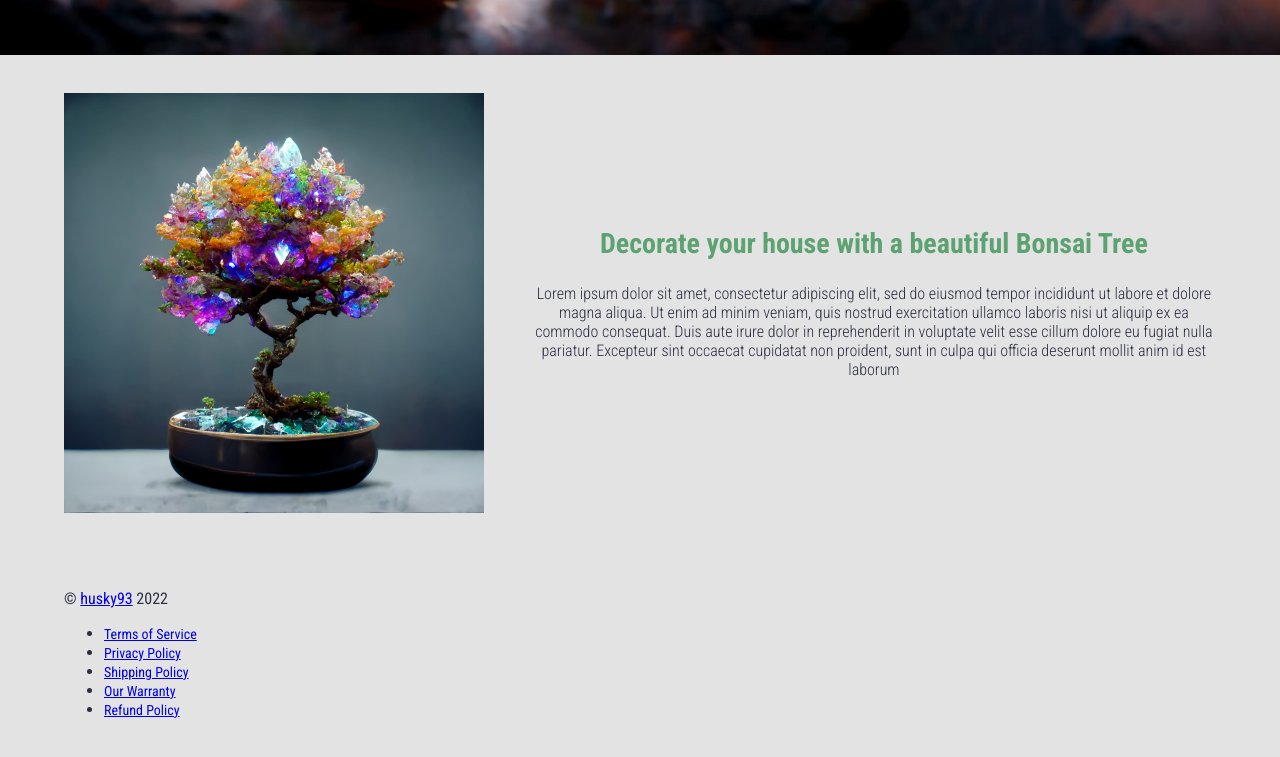
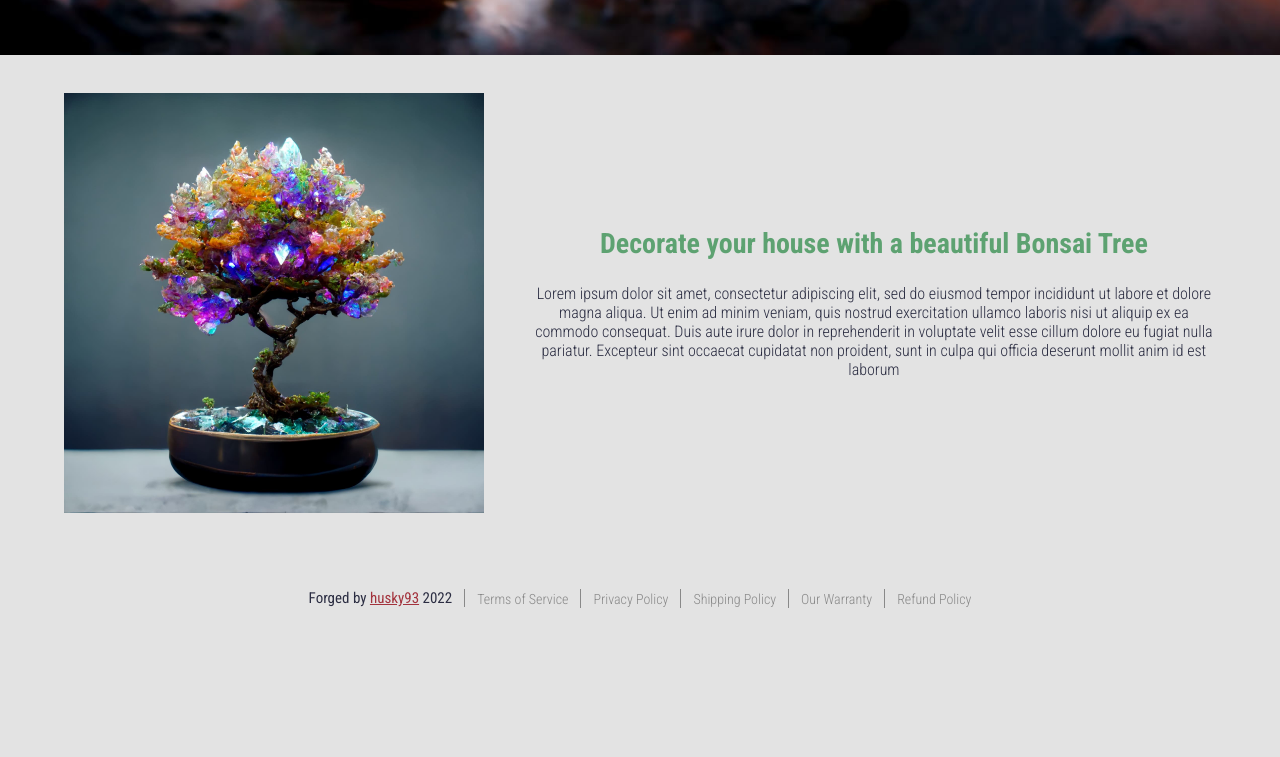
Before and after one commit to husky93/shopping-cart, a React app: page / in a window 1280 px wide. Shown: the part 745-1502 px from the top of the page. After the commit the page ends 1391 px from the top, so only its background shows below. Built offline with nearby package versions, Linux system fonts and the light colour scheme; a web font is replaced by a local one.

Commit message:
Style footer section

```diff
--- a/src/assets/styles/components/Button.css
+++ b/src/assets/styles/components/Button.css
@@ -1,4 +1,5 @@
 .btn {
+  font-family: 'Roboto Condensed', sans-serif;
   position: relative;
   cursor: pointer;
   padding: 18px 48px;
--- a/src/assets/styles/sections/Footer.css
+++ b/src/assets/styles/sections/Footer.css
@@ -1,3 +1,29 @@
 .footer__content {
+  display: flex;
+  flex-direction: column;
+  align-items: center;
+  justify-content: center;
   padding: 38px 24px;
+  gap: 12px;
 }
+
+.footer__content span {
+  font-weight: 400;
+  font-size: 15px;
+}
+
+.author {
+  color: var(--color-secondary);
+}
+
+@media (min-width: 768px) {
+  .footer__content {
+    display: flex;
+    flex-direction: row;
+    gap: 0
+  }
+  .footer__content span {
+    padding: 0 12px;
+    border-right: 1px var(--color-grey) solid;
+  }
+}
--- a/src/assets/styles/sections/FooterNav.css
+++ b/src/assets/styles/sections/FooterNav.css
@@ -0,0 +1,38 @@
+.footer-nav {
+  padding: 0;
+  margin: 0;
+  list-style: none;
+  display: flex;
+  flex-direction: column;
+  gap: 6px;
+  text-align: center;
+}
+
+.nav__link--footer {
+  font-weight: 300;
+  color: var(--color-grey);
+  text-decoration: none;
+  transition: var(--transition);
+}
+
+.nav__link--footer:hover {
+  color: var(--color-primary);
+}
+
+
+@media (min-width: 768px) {
+  .footer-nav {
+    flex-direction: row;
+    text-align: left;
+    gap: 0;
+  }
+
+  .footer-nav .nav__item {
+    padding: 0 12px;
+    border-right: 1px var(--color-grey) solid;
+  }
+
+  .footer-nav .nav__item:last-of-type {
+    border: none;
+  }
+}
--- a/src/assets/styles/sections/Header.css
+++ b/src/assets/styles/sections/Header.css
@@ -7,6 +7,7 @@
 
 @media (min-width: 992px) {
   .header {
+    z-index: 999;
     position: fixed;
     top: 0;
     left: 0;
--- a/src/sections/footer/Footer.js
+++ b/src/sections/footer/Footer.js
@@ -1,19 +1,18 @@
 import React from 'react';
 import Text from '../../components/Text';
-import { Link } from 'react-router-dom';
 import FooterNav from './components/FooterNav';
 import '../../assets/styles/sections/Footer.css';
 
 const Footer = () => {
   const githubLink = (
-    <Link to="https://github.com/husky93" className="author" key="author">
+    <a href="https://github.com/husky93" className="author" key="author">
       husky93
-    </Link>
+    </a>
   );
   return (
     <footer className="footer">
       <div className="content footer__content">
-        <Text text={['© ', githubLink, ' 2022']} tag="span" />
+        <Text text={['Forged by ', githubLink, ' 2022']} tag="span" />
         <FooterNav />
       </div>
     </footer>
```
